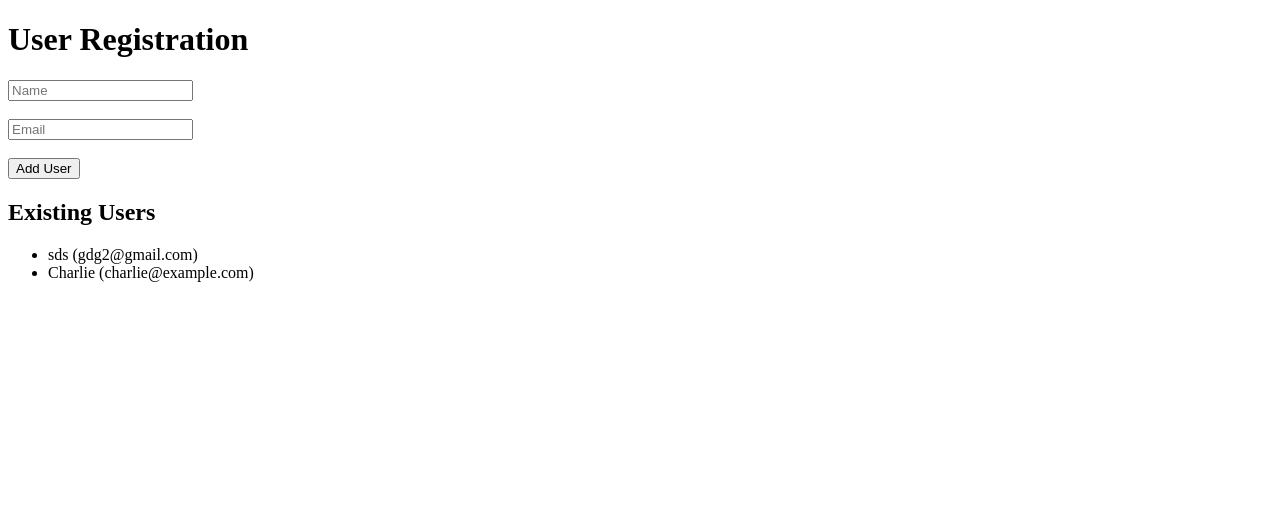
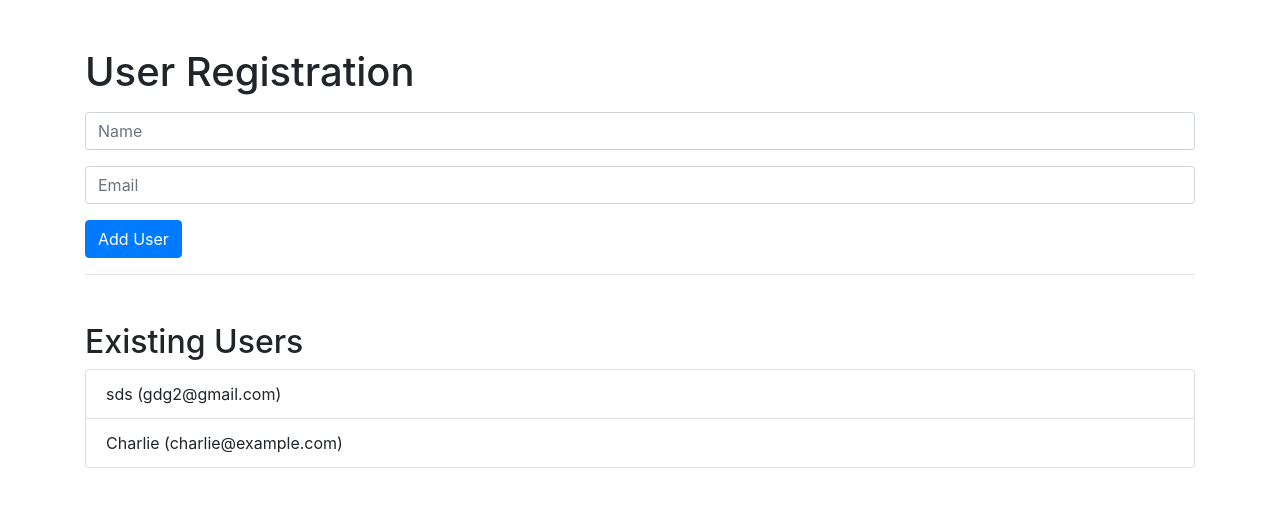
Before and after one commit to pavangvernekar/flask-api, a Flask app: page / in a window 1280 px wide. Shown: the top 507 px of the page. Run offline with Flask 3, Linux system fonts and the light colour scheme; some libraries are stand-ins or nearby versions.

Commit message:
Update index.html

```diff
--- a/templates/index.html
+++ b/templates/index.html
@@ -1,21 +1,40 @@
 <!DOCTYPE html>
-<html>
+<html lang="en">
 <head>
+    <meta charset="UTF-8">
+    <meta name="viewport" content="width=device-width, initial-scale=1.0">
     <title>Flask User Form</title>
+    <!-- Optional: Add some basic Bootstrap for styling -->
+    <link href="https://stackpath.bootstrapcdn.com/bootstrap/4.3.1/css/bootstrap.min.css" rel="stylesheet">
 </head>
 <body>
-    <h1>User Registration</h1>
-    <form method="POST" action="/submit">
-        <input type="text" name="name" placeholder="Name" required><br><br>
-        <input type="email" name="email" placeholder="Email" required><br><br>
-        <button type="submit">Add User</button>
-    </form>
+    <div class="container">
+        <h1 class="mt-5">User Registration</h1>
 
-    <h2>Existing Users</h2>
-    <ul>
-        {% for user in users %}
-        <li>{{ user.name }} ({{ user.email }})</li>
-        {% endfor %}
-    </ul>
+        <!-- Form for user registration -->
+        <form method="POST" action="/submit" class="mt-3">
+            <div class="form-group">
+                <input type="text" name="name" class="form-control" placeholder="Name" required>
+            </div>
+            <div class="form-group">
+                <input type="email" name="email" class="form-control" placeholder="Email" required>
+            </div>
+            <button type="submit" class="btn btn-primary">Add User</button>
+        </form>
+
+        <hr>
+
+        <h2 class="mt-5">Existing Users</h2>
+        <ul class="list-group">
+            {% for user in users %}
+            <li class="list-group-item">{{ user.name }} ({{ user.email }})</li>
+            {% endfor %}
+        </ul>
+    </div>
+
+    <!-- Optional: Include Bootstrap JS -->
+    <script src="https://code.jquery.com/jquery-3.3.1.slim.min.js"></script>
+    <script src="https://cdnjs.cloudflare.com/ajax/libs/popper.js/1.14.7/umd/popper.min.js"></script>
+    <script src="https://stackpath.bootstrapcdn.com/bootstrap/4.3.1/js/bootstrap.min.js"></script>
 </body>
 </html>
```
